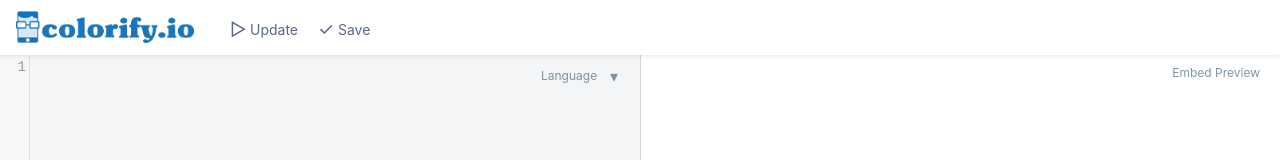
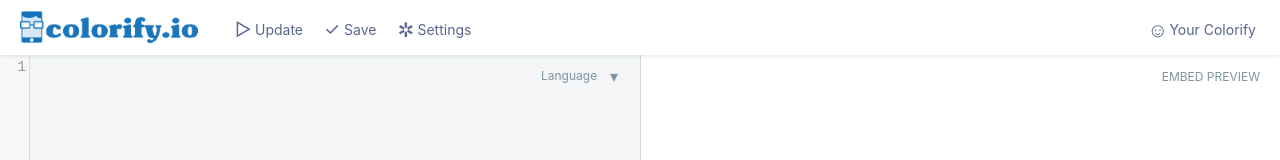
Before and after one commit to zzm-github/colorify.io, a website with bundled scripts: page client/index.html in a window 1280 px wide. Shown: the top 160 px of the page. Built offline with nearby package versions, Linux system fonts and the light colour scheme.

Commit message:
add settings and user button

```diff
--- a/client/index.css
+++ b/client/index.css
@@ -449,13 +449,15 @@ body > header {
   box-shadow: 0 0 5px rgba(57,70,78,.2);
   z-index: 100;
   color: #59668E;
+  padding: 0 20px;
+  box-sizing: border-box;
+  font-size: 0;
 }
 
 body > header .logo-link {
   display: inline-block;
   height: 100%;
-  font-size: 0;
-  padding: 11px 16px;
+  padding: 11px 16px 11px 0;
   box-sizing: border-box;
 }
 
@@ -470,14 +472,16 @@ body > header .menus {
 
 body > header .right-menus {
   position: absolute;
-  right: 0;
+  right: 16px;
   top: 0;
   bottom: 0;
   width: 300px;
   box-sizing: border-box;
+  text-align: right;
 }
 
-body > header .menus .btn {
+body > header .menus .btn,
+body > header .right-menus .btn {
   position: relative;
   display: inline-block;
   box-sizing: border-box;
@@ -485,14 +489,18 @@ body > header .menus .btn {
   line-height: 60px;
   height: 100%;
   padding: 0 8px 0 28px;
+  text-align: left;
+  margin-left: 5px;
 }
 
-body > header .menus .btn:hover {
+body > header .menus .btn:hover,
+body > header .right-menus .btn:hover {
   border-bottom: solid 3px #1C90F3;
   cursor: pointer;
 }
 
-body > header .menus .btn::before {
+body > header .menus .btn::before,
+body > header .right-menus .btn::before {
   position: absolute;
   top: 0;
   left: 0;
@@ -507,6 +515,17 @@ body > header .menus .btn.update::before {
 
 body > header .menus .btn.save::before {
   content: '✓';
+}
+
+body > header .menus .btn.settings::before {
+  content: '✲';
+  font-size: 20px;
+}
+
+body > header .right-menus .btn.user::before {
+  content: '☺';
+  font-size: 20px;
+  left: -2px;
 }
 
 body > .content {
@@ -612,10 +631,10 @@ body > .content .editor::before {
 
 body > .content .result::before {
   position: absolute;
-  top: 10px;
+  top: 14px;
   right: 20px;
   display: block;
-  content: "Embed Preview";
+  content: "EMBED PREVIEW";
   webkit-font-smoothing: antialiased;
   font-family: -apple-system,BlinkMacSystemFont,"Segoe UI",Roboto,Oxygen,Ubuntu,Cantarell,"Fira Sans","Droid Sans","Helvetica Neue",Arial,sans-serif,"Apple Color Emoji","Segoe UI Emoji","Segoe UI Symbol";
   font-size: 12px;
--- a/client/index.html
+++ b/client/index.html
@@ -20,8 +20,10 @@
     <div class="menus">
         <div id="btn-update" class="btn update">Update</div>
         <div id="btn-save" class="btn save">Save</div>
+        <div id="btn-save" class="btn settings">Settings</div>
     </div>
     <div class="right-menus">
+        <div id="btn-user" class="btn user">Your Colorify</div>
     </div>
 </header>
 <div class="content">
```
